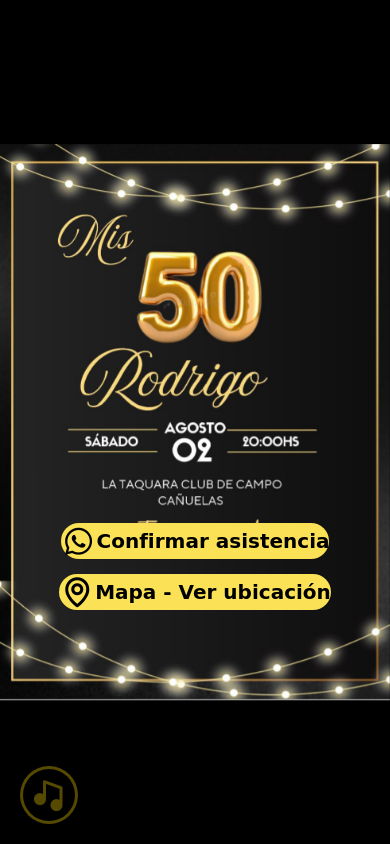
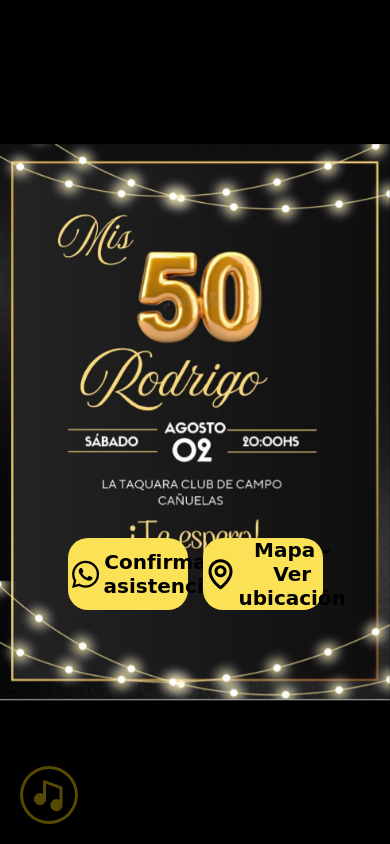
Before and after one commit to alexisrr11/Mis-50-Rodrigo, a plain HTML site: page index.html in a window 390 px wide. Drawn offline with nearby package versions, Linux system fonts and the light colour scheme.

Commit message:
Update style.css

```diff
--- a/style.css
+++ b/style.css
@@ -96,6 +96,6 @@ body {
     .portada a {
         font-size: 20px;
         padding: 0;
-        width: auto;
+        width: 120px;
     }
 }
```
